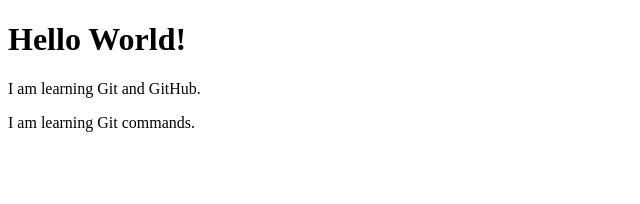
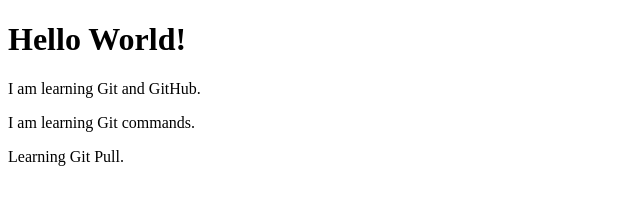
Before and after one commit to saayasahana-design/my-first-website, a plain HTML site: page index.html in a window 1280 px wide. Shown: the whole page, without its empty margins (0-640 px from the left). Drawn offline with Linux system fonts and the light colour scheme.

Commit message:
Update HTML from GitHub.

```diff
--- a/index.html
+++ b/index.html
@@ -7,5 +7,6 @@
     <h1>Hello World!</h1>
     <p>I am learning Git and GitHub.</p>
     <p>I am learning Git commands.</p>
+    <p>Learning Git Pull.</p>
 </body>
 </html>
```
